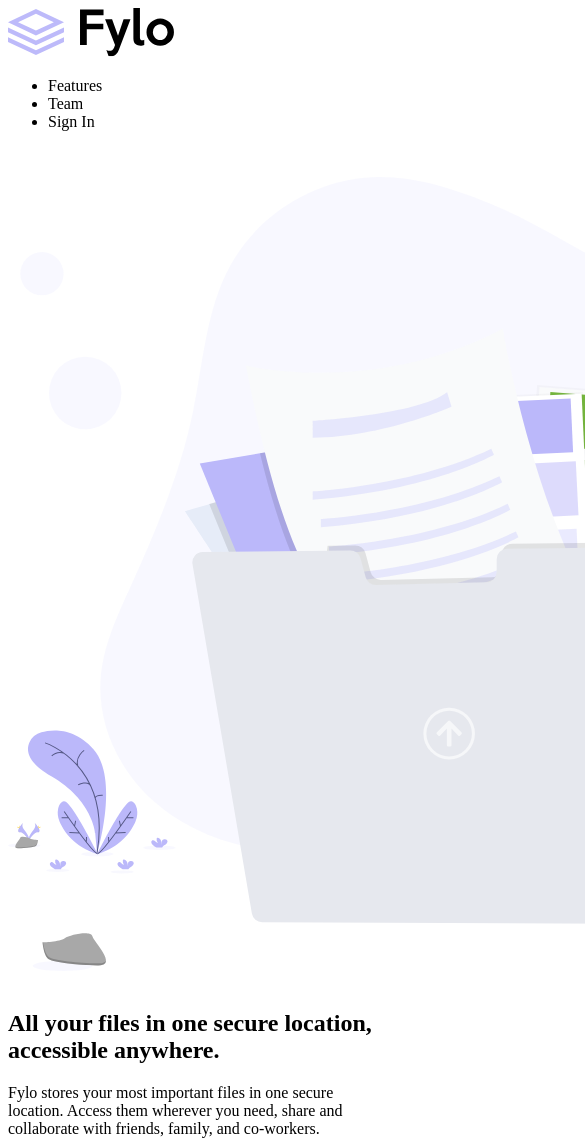
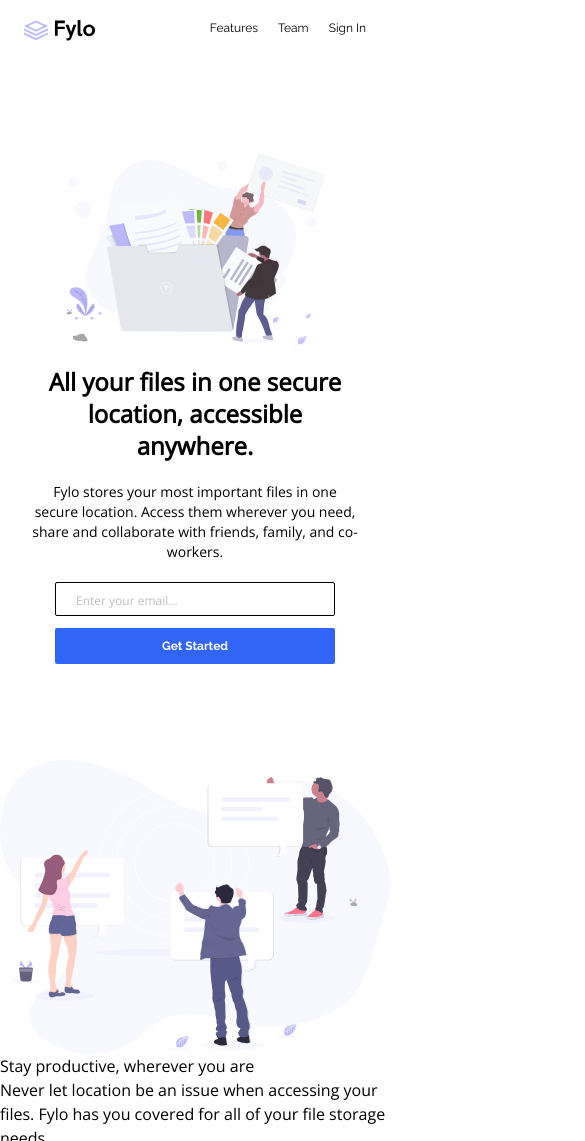
Before and after one commit to lwebbz/fylo-landing-page-with-two-column-layout-master, a plain HTML site: page index.html in a window 390 px wide. Shown: the top 1141 px of the page, 585 px wide, since content can reach past the window. Drawn offline with Linux system fonts and the light colour scheme.

Commit message:
mobile navbar and first section complete

```diff
--- a/in.css
+++ b/in.css
@@ -21,7 +21,8 @@
 :root {
   --very-dark-blue: hsl(243, 87%, 12%);
   --desaturated-blue: hsl(238, 22%, 44%);
-  --bright-blue: hsl(170, 45%, 43%);
+  --bright-blue: hsl(224, 93%, 58%);
+  --moderate-cyan: hsl(170, 45%, 43%);
   --light-grayish-blue: hsl(240, 75%, 98%);
   --light-gray: hsl(0, 0%, 75%);
 }
--- a/index.html
+++ b/index.html
@@ -10,34 +10,58 @@
       sizes="32x32"
       href=".assets/images/favicon-32x32.png"
     />
-
+    <link rel="stylesheet" href="style.css" />
     <title>Frontend Mentor | Fylo landing page with two column layout</title>
   </head>
-  <body>
-    <nav>
-      <img src="assets/images/logo.svg" alt="fylo logo" />
-      <ul>
+  <body class="flex flex-col font-[OpenSans] text-base">
+    <nav class="flex justify-between pt-5 pb-20 font-[Raleway] text-xs">
+      <img
+        src="assets/images/logo.svg"
+        alt="fylo logo"
+        class="h-auto w-[95px] pl-6"
+      />
+      <ul class="flex gap-5 pr-6">
         <li>Features</li>
         <li>Team</li>
         <li>Sign In</li>
       </ul>
     </nav>
-    <section>
+    <section
+      class="box-border flex flex-col p-8 text-center place-items-center"
+    >
       <img
         src="assets/images/illustration-1.svg"
         alt="users accessing documents from file"
+        class="h-auto w-[80%] max-w-sm pb-5"
       />
-      <div>
-        <h1>All your files in one secure location, accessible anywhere.</h1>
-        <p>
+      <div class="flex flex-col place-items-center">
+        <h1 class="pb-5 text-2xl font-bold">
+          All your files in one secure location, accessible anywhere.
+        </h1>
+        <p class="pb-5 text-sm">
           Fylo stores your most important files in one secure location. Access
           them wherever you need, share and collaborate with friends, family,
           and co-workers.
         </p>
-        <div>
-          <input type="Enter your email..." />
-          <button>Get Started</button>
-        </div>
+        <form
+          action="/submit-email"
+          class="flex flex-col pb-16 place-items-center"
+        >
+          <input
+            type="email"
+            id="email"
+            name="email"
+            placeholder="Enter your email..."
+            required
+            class="p-1 pl-5 mb-3 border w-70 rounded-xs placeholder:text-xs placeholder:text-[var(--light-gray)]"
+          />
+          <button
+            type="submit"
+            class="bg-[var(--bright-blue)] text-white w-70 rounded-xs p-2.5 font-[Raleway] font-bold text-xs"
+          >
+            Get Started
+          </button>
+        </form>
       </div>
     </section>
     <section>
@@ -51,8 +75,10 @@
           Securely share files and folders with friends, family and colleagues
           for live collaboration. No email attachments required!
         </p>
-        <!-- add arrow image to a tag text -->
-        <a href="">See how Fylo works</a>
+        <a href=""
+          >See how Fylo works
+          <img src="assets/images/icon-arrow.svg" alt="arrow emoji" />
+        </a>
         <div>
           <p>"</p>
           <p>
```
Also changed, not shown: style.css (added).
